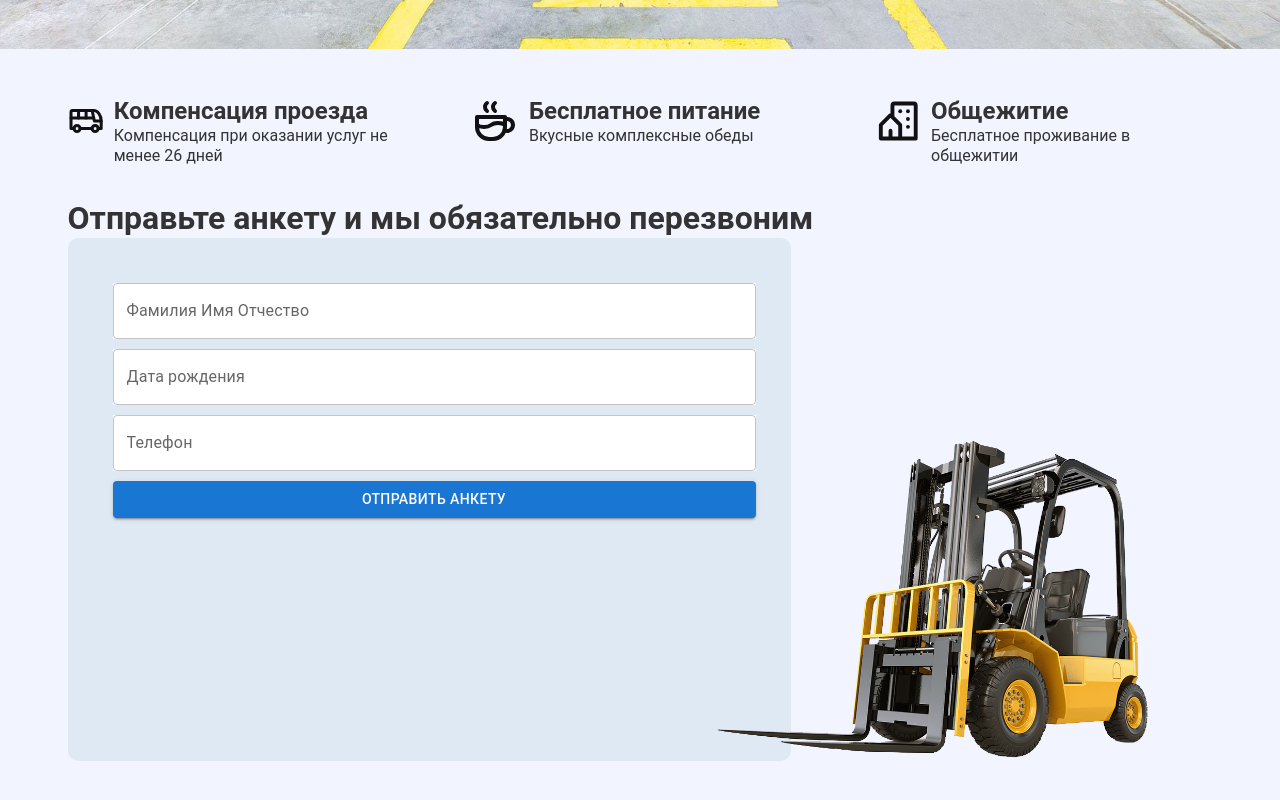
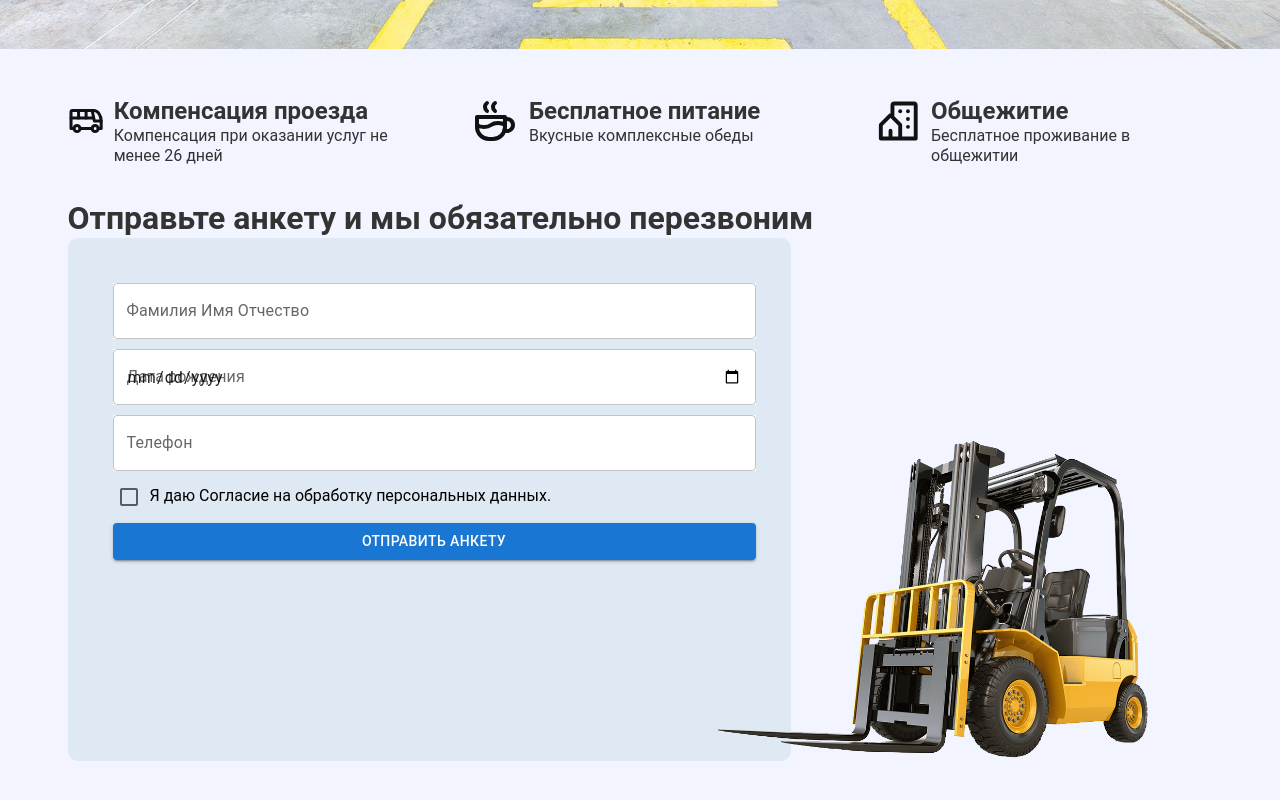
Before and after one commit to Zhybuliou/vahta, a React (Vite) app: page / in a window 1280 px wide. Shown: the part 822-1622 px from the top of the page. Built offline with nearby package versions, Linux system fonts and the light colour scheme; no server answers.

Commit message:
feat: add three fields for form

```diff
--- a/src/components/Form.tsx
+++ b/src/components/Form.tsx
@@ -1,4 +1,4 @@
-import { Button, TextField } from '@mui/material';
+import { Button, Checkbox, TextField } from '@mui/material';
 import axios from 'axios';
 import { useEffect, useState } from 'react';
 
@@ -59,9 +59,10 @@ export default function Form() {
         />
         <TextField
           style={{ width: '100%', margin: '5px', background: 'white' }}
-          type="text"
+          type="date"
           label="Дата рождения"
           variant="outlined"
+          inputProps={{ min: '1964-01-24', max: '2005-05-31' }}
         />
         <TextField
           style={{ width: '100%', margin: '5px', background: 'white' }}
@@ -69,6 +70,7 @@ export default function Form() {
           label="Телефон"
           variant="outlined"
         />
+        <Checkbox />Я даю Согласие на обработку персональных данных.
         <Button style={{ width: '100%', margin: '5px' }} variant="contained" color="primary">
           Отправить анкету
         </Button>
--- a/src/scss/home.scss
+++ b/src/scss/home.scss
@@ -9,7 +9,7 @@
 .home-top{
     height: 749px;
     width: 100%;
-    background-image: url('../../public/image/1643231613_1-phonoteka-org-p-sklad-fon-1.jpg');
+    background-image: url('../../image/1643231613_1-phonoteka-org-p-sklad-fon-1.jpg');
     background-repeat: no-repeat;
     background-size: cover;
     background-position: center;
@@ -115,7 +115,7 @@
 }
 .form-section-content-right{
     width: 45%;
-    background-image: url('../../public/image/bulldozer.png');
+    background-image: url('../../image/bulldozer.png');
     background-repeat: no-repeat;
     background-size: 100%;
     background-position: bottom;
```
